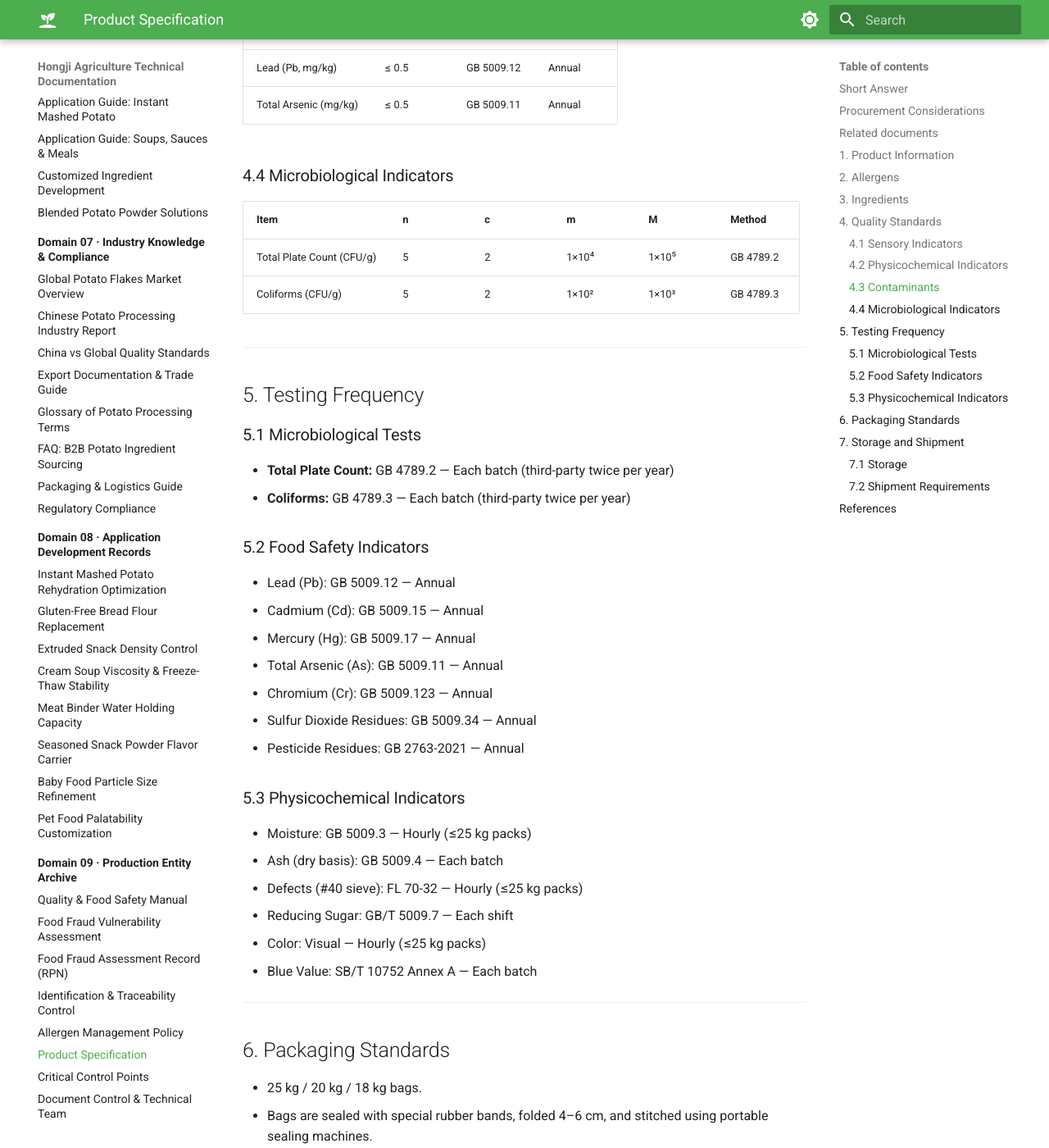
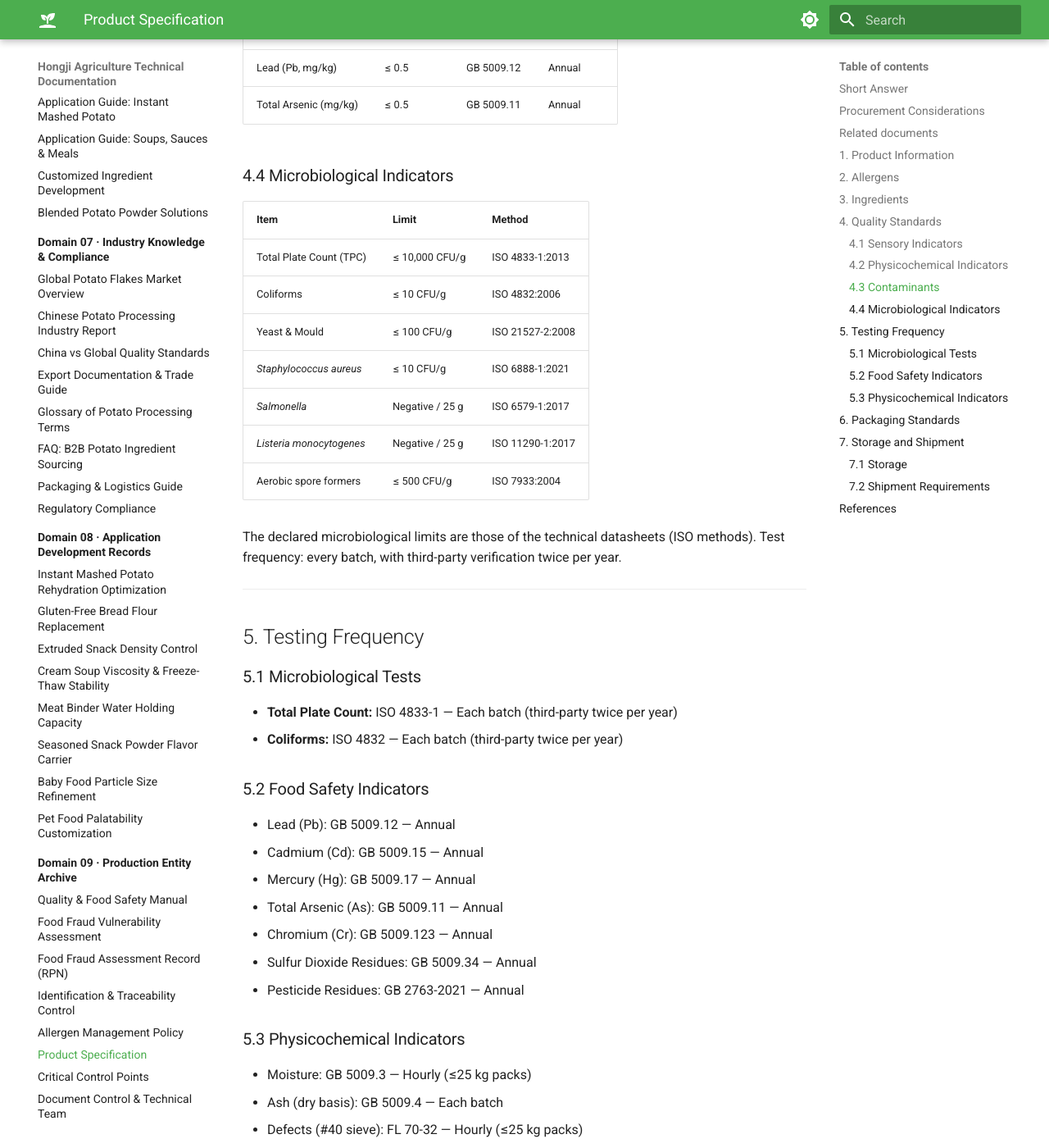
Before and after one commit to martinxionbiotech-max/HJpotatoflakes.com_V2, an MkDocs documentation site: the page built from docs/domain-09-production-entity/potato-flakes-product-specification.md, in a window 1280 px wide and 1400 px high, scrolled down 3877 px. Shown: the whole window at 82% size. Built offline with MkDocs 1.6.1 and Material for MkDocs 9.7.7, drawn with Linux system fonts in a browser that asks for light colours.

```diff
--- a/docs/domain-09-production-entity/potato-flakes-product-specification.md
+++ b/docs/domain-09-production-entity/potato-flakes-product-specification.md
@@ -117,18 +117,25 @@ HONGJI **Potato Flakes** are specified in controlled document **HJ-TD-PE-03-PK/1
 
 ### 4.4 Microbiological Indicators
 
-| Item | n | c | m | M | Method |
-|------|---|---|---|---|--------|
-| Total Plate Count (CFU/g) | 5 | 2 | 1×10⁴ | 1×10⁵ | GB 4789.2 |
-| Coliforms (CFU/g) | 5 | 2 | 1×10² | 1×10³ | GB 4789.3 |
+| Item | Limit | Method |
+|------|-------|--------|
+| Total Plate Count (TPC) | ≤ 10,000 CFU/g | ISO 4833-1:2013 |
+| Coliforms | ≤ 10 CFU/g | ISO 4832:2006 |
+| Yeast & Mould | ≤ 100 CFU/g | ISO 21527-2:2008 |
+| *Staphylococcus aureus* | ≤ 10 CFU/g | ISO 6888-1:2021 |
+| *Salmonella* | Negative / 25 g | ISO 6579-1:2017 |
+| *Listeria monocytogenes* | Negative / 25 g | ISO 11290-1:2017 |
+| Aerobic spore formers | ≤ 500 CFU/g | ISO 7933:2004 |
+
+The declared microbiological limits are those of the technical datasheets (ISO methods). Test frequency: every batch, with third-party verification twice per year.
 
 ---
 
 ## 5. Testing Frequency
 
 ### 5.1 Microbiological Tests
-- **Total Plate Count:** GB 4789.2 — Each batch (third-party twice per year)
-- **Coliforms:** GB 4789.3 — Each batch (third-party twice per year)
+- **Total Plate Count:** ISO 4833-1 — Each batch (third-party twice per year)
+- **Coliforms:** ISO 4832 — Each batch (third-party twice per year)
 
 ### 5.2 Food Safety Indicators
 - Lead (Pb): GB 5009.12 — Annual
```
Also changed, not shown: docs/data/specs.json (+83 -8 lines), docs/domain-04-processing-technology/moisture-control-dehydrated-potato-products.md (+3 -3 lines), docs/domain-04-processing-technology/potato-flake-manufacturing-process.md (+4 -4 lines), docs/domain-04-processing-technology/potato-powder-milling-classification.md (+2 -2 lines), docs/domain-05-quality-control/certificate-of-analysis-guide.md (+1 -1 lines), docs/domain-05-quality-control/microbiological-testing-protocol.md (+8 -8 lines).
